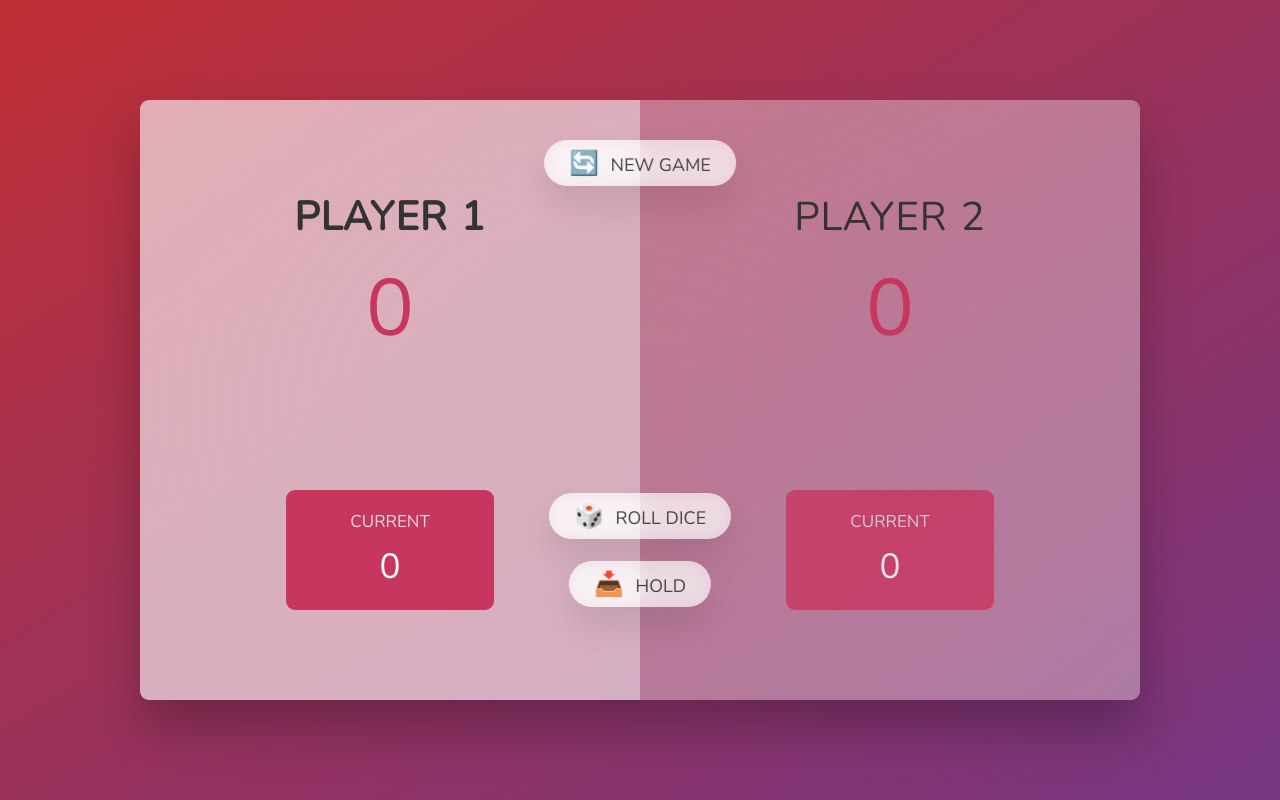
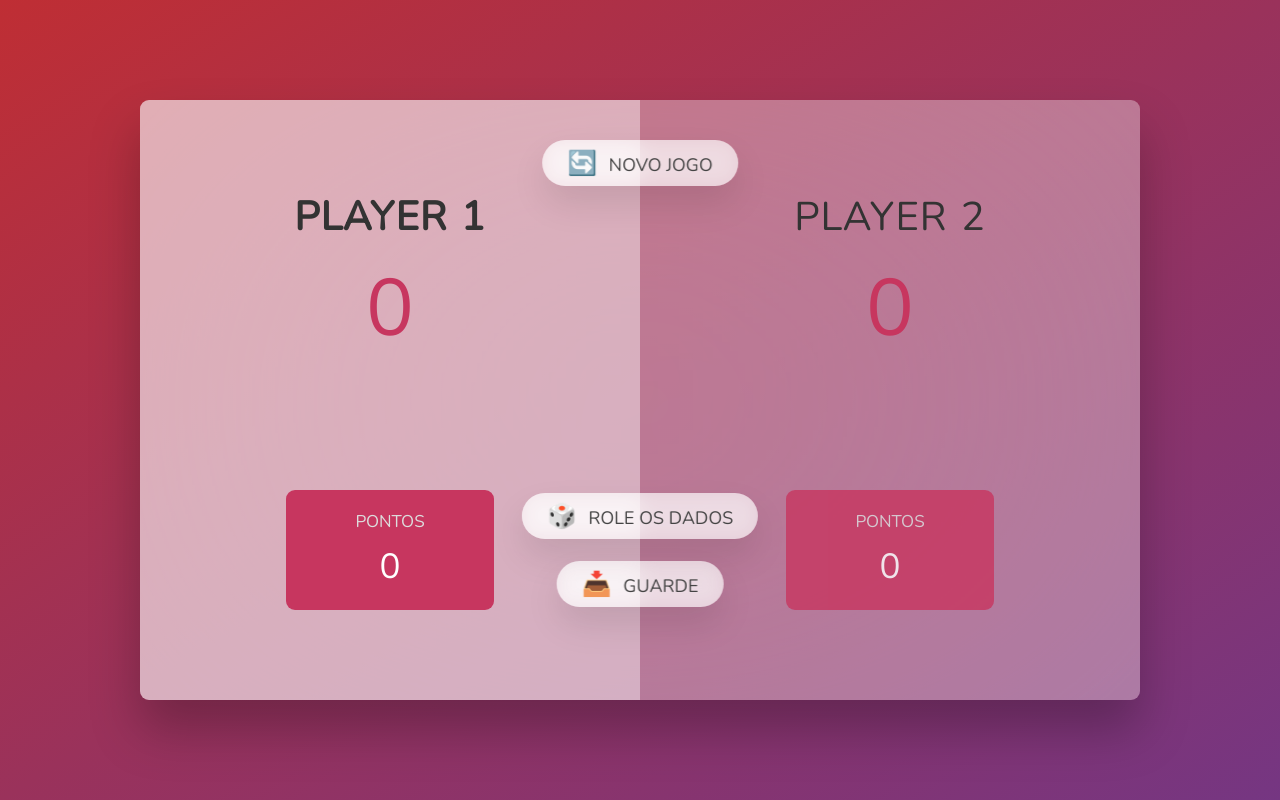
Before and after one commit to GustavoMarialva/Pig-Game-Jogo-de-Dados, a plain HTML site: page index.html in a window 1280 px wide. Drawn offline with nearby package versions, Linux system fonts and the light colour scheme.

Commit message:
Em português

```diff
--- a/index.html
+++ b/index.html
@@ -13,7 +13,7 @@
         <h2 class="name" id="name--0">Player 1</h2>
         <p class="score" id="score--0">43</p>
         <div class="current">
-          <p class="current-label">Current</p>
+          <p class="current-label">Pontos</p>
           <p class="current-score" id="current--0">0</p>
         </div>
       </section>
@@ -21,15 +21,15 @@
         <h2 class="name" id="name--1">Player 2</h2>
         <p class="score" id="score--1">24</p>
         <div class="current">
-          <p class="current-label">Current</p>
+          <p class="current-label">Pontos</p>
           <p class="current-score" id="current--1">0</p>
         </div>
       </section>
 
       <img src="dice-5.png" alt="Playing dice" class="dice" />
-      <button class="btn btn--new">🔄 New game</button>
-      <button class="btn btn--roll">🎲 Roll dice</button>
-      <button class="btn btn--hold">📥 Hold</button>
+      <button class="btn btn--new">🔄 Novo jogo</button>
+      <button class="btn btn--roll">🎲 Role os dados</button>
+      <button class="btn btn--hold">📥 Guarde</button>
     </main>
     <script src="script.js"></script>
   </body>
```
